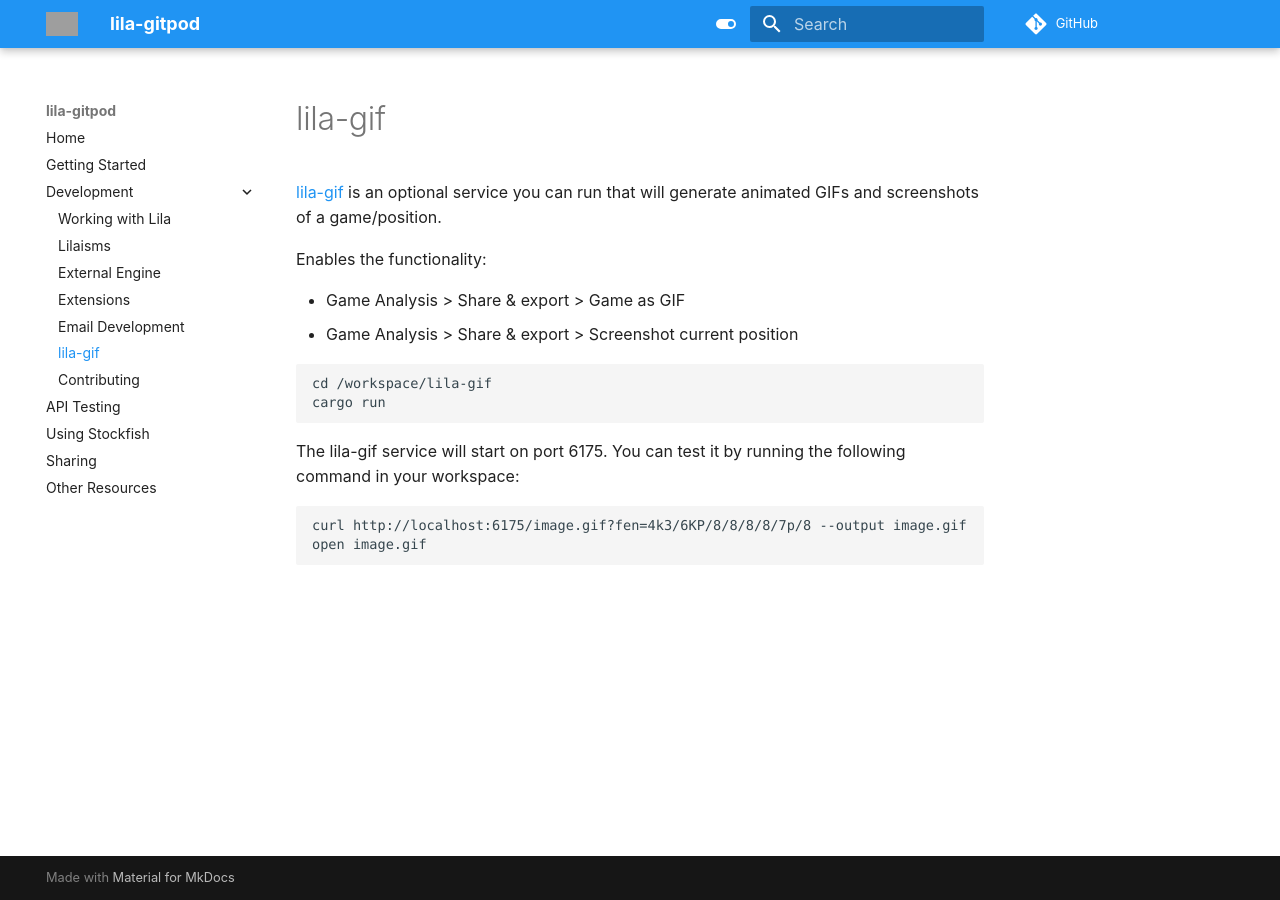
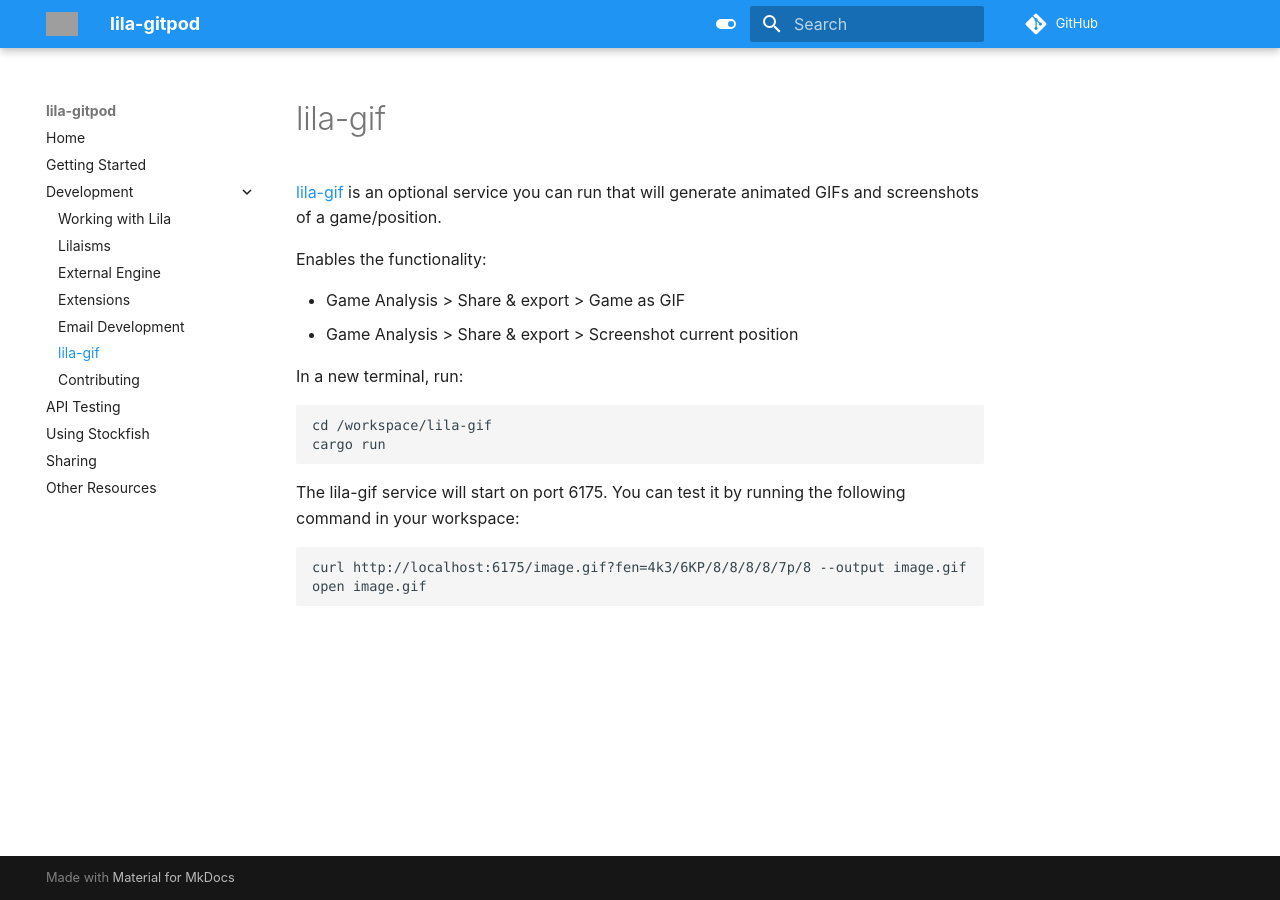
Before and after one commit to lichess-org/lila-gitpod, an MkDocs documentation site: the page built from docs/lila-gif.md, in a window 1280 px wide. Built offline with MkDocs 1.6.1 and Material for MkDocs 9.7.7, drawn with Linux system fonts in a browser that asks for light colours; comment, search, counter and statistics services are not loaded; grey boxes are pictures that could not be loaded.

Commit message:
docs: update

````diff
--- a/docs/lila-gif.md
+++ b/docs/lila-gif.md
@@ -6,6 +6,9 @@
 
 - Game Analysis > Share & export > Game as GIF
 - Game Analysis > Share & export > Screenshot current position
+
+
+In a new terminal, run:
 
 ```
 cd /workspace/lila-gif
````
